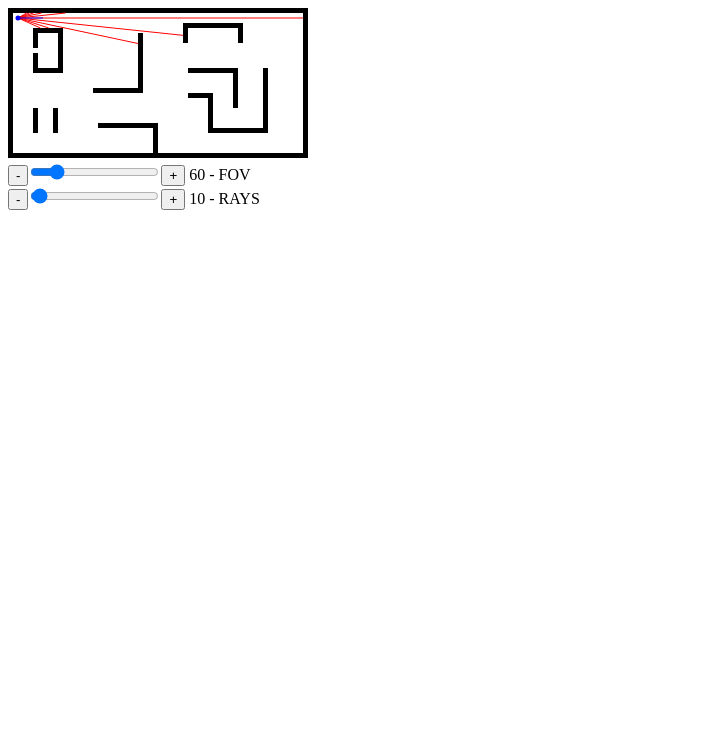
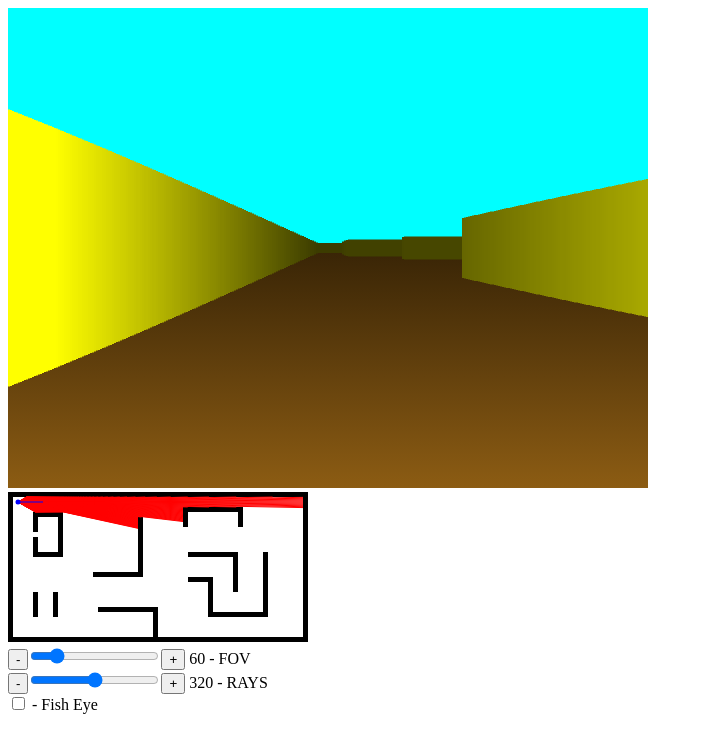
Before and after one commit to jgrc/game-raycasting, a plain HTML site: page index.html in a window 1280 px wide. Shown: the whole page, without its empty margins (0-703 px from the left). Drawn offline with Linux system fonts and the light colour scheme.

Commit message:
Added 2.5D render

```diff
--- a/index.html
+++ b/index.html
@@ -6,6 +6,7 @@
         <script type="text/javascript">
 
             var prepare_game = function () {
+                var map25d_ele = document.getElementById('map25d');
                 var minimap_ele = document.getElementById('minimap');
 
                 var fov_ele = document.getElementById('fov');
@@ -17,6 +18,8 @@
                 var rays_value_ele = document.getElementById('rays_value');
                 var rays_less = document.getElementById('rays_less');
                 var rays_more = document.getElementById('rays_more');
+
+                var fish_eye_ele = document.getElementById('fish_eye');
 
                 GAME.start(
                     60,
@@ -35,9 +38,10 @@
                             fov_value_ele.innerText = current_fov;
                             rays_value_ele.innerText = current_rays;
 
-                            game.updateCamera(current_fov, current_rays);
+                            game.updateCamera(current_fov, current_rays, fish_eye_ele.checked);
                         }
 
+                        map25d_ele.appendChild(game.get25dCanvas());
                         minimap_ele.appendChild(game.getMiniMapCanvas());
 
                         fov_ele.addEventListener('change', function() { update(); });
@@ -47,6 +51,8 @@
                         rays_ele.addEventListener('change', function() { update(); });
                         rays_less.addEventListener('click', function() { buttons_action(rays_ele, false);});
                         rays_more.addEventListener('click', function() { buttons_action(rays_ele, true); });
+
+                        fish_eye_ele.addEventListener('change', function() { update(); });
 
                         update();
                     }
@@ -60,12 +66,15 @@
         </script>
     </head>
     <body>
+        <div id="map25d"></div>
         <div id="minimap"></div>
         <div>
 
             <button id="fov_less">-</button><input id="fov" type="range" min="1" max="360" value="60" /><button id="fov_more">+</button> <span id ="fov_value"></span> - FOV
             <br/>
-            <button id="rays_less">-</button><input id="rays" type="range" min="1" max="640" value="10" /><button id="rays_more">+</button> <span id ="rays_value"></span> - RAYS
+            <button id="rays_less">-</button><input id="rays" type="range" min="1" max="640" value="320" /><button id="rays_more">+</button> <span id ="rays_value"></span> - RAYS
+            <br>
+            <input id="fish_eye" type="checkbox" /> - Fish Eye
         </div>
     </body>
 </html>
--- a/js/Game.js
+++ b/js/Game.js
@@ -27,15 +27,24 @@
             this._ray_casting,
             5
         );
+
+        this._map25d_render = new GAME.Map25DRender(
+            this._map,
+            this._ray_casting
+        );
     };
 
     Game.prototype = {
         getMiniMapCanvas : function () {
             return this._minimap_render.getCanvas();
         },
-        updateCamera : function (fov, num_rays) {
+        get25dCanvas : function () {
+            return this._map25d_render.getCanvas();
+        },
+        updateCamera : function (fov, num_rays, fish_eye) {
             this._ray_casting._fov = JLAB.UTILS.MATH.deg2Rad(fov);
             this._ray_casting._num_rays = num_rays;
+            this._ray_casting._fish_eye = fish_eye;
         },
         start : function() {
             this._timer.start();
@@ -65,6 +74,7 @@
         },
         _render : function() {
             this._minimap_render.render();
+            this._map25d_render.render();
         }
     };
 
@@ -79,7 +89,8 @@
                 'js/Game/Map.js',
                 'js/Game/Player.js',
                 'js/Game/RayCasting.js',
-                'js/Game/MiniMapRender.js'
+                'js/Game/MiniMapRender.js',
+                'js/Game/Map25DRender.js'
             ],
             function() {
                 var game = new Game(fov, num_rays);
--- /dev/null
+++ b/js/Game/Map25DRender.js
@@ -0,0 +1,65 @@
+"use strict";
+
+(function(GAME) {
+    var Map25DRender = function (map, ray_casting) {
+        this._map = map;
+        this._ray_casting = ray_casting;
+
+        this._canvas = new JLAB.OUTPUT.Canvas2D({
+            width : 640,
+            height : 480,
+            background_color : 'black'
+        });
+
+        this._view_max_distance = (this._canvas.getWidth() / 2) / Math.tan(this._ray_casting.getFov() / 2);
+    };
+
+    Map25DRender.prototype = {
+        getCanvas : function () {
+            return this._canvas.getCanvas();
+        },
+        render : function () {
+            this._canvas.clear();
+            this._render_skybox();
+            this._render_walls();
+        },
+        _render_skybox : function () {
+            var ctx = this._canvas.getCtx();
+            var w = this._canvas.getWidth();
+            var h = this._canvas.getHeight();
+            var half_h = h / 2;
+
+            ctx.fillStyle = 'cyan';
+            ctx.fillRect(0, 0, w, half_h);
+
+            var gradient = ctx.createLinearGradient(0, half_h, 0, h);
+            gradient.addColorStop(0, '#382406');
+            gradient.addColorStop(1, '#8c5c13');
+            ctx.fillStyle = gradient;
+            ctx.fillRect(0, half_h, w, half_h);
+        },
+        _render_walls : function () {
+            var ctx = this._canvas.getCtx();
+            var rays = this._ray_casting.getRays();
+            var n_rays = rays.length;
+            var w = this._canvas.getWidth();
+            var h = this._canvas.getHeight();
+            var half_h = h / 2;
+            var wall_w = w / n_rays;
+
+            for (var i = 0; i < n_rays; i++) {
+                var ray = rays[i];
+                var wall_h = Math.round(this._view_max_distance / ray.distance);
+
+                var distance_ratio = JLAB.UTILS.MATH.limit(0, 1, (wall_h / h) * 2);
+                ctx.fillStyle = JLAB.UTILS.MATH.colorBrighten(
+                    '#ffff00',
+                    JLAB.UTILS.MATH.interpolate(-80, 0, distance_ratio)
+                );
+                ctx.fillRect(Math.ceil(wall_w * i), half_h - wall_h / 2, Math.ceil(wall_w), wall_h);
+            }
+        },
+    };
+
+    JLAB.extend(GAME, { Map25DRender : Map25DRender });
+})(GAME);
```
Also changed, not shown: 1 other file.
